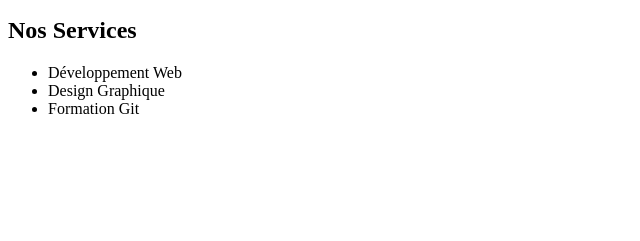
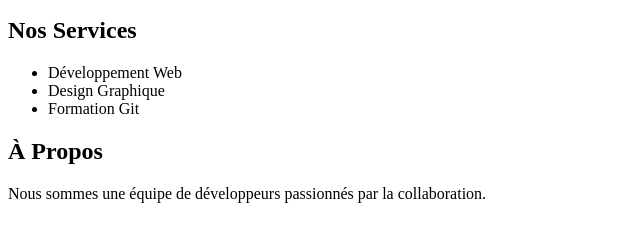
Before and after one commit to Mouha2016-575/atelier-git-collab, a plain HTML site: page index.html in a window 1280 px wide. Shown: the part 101-342 px from the top of the page, without its empty margins (0-640 px from the left). Drawn offline with Linux system fonts and the light colour scheme.

Commit message:
Ajout de la section About

```diff
--- a/index.html
+++ b/index.html
@@ -20,6 +20,10 @@
             <li>Formation Git</li>
         </ul>
     </section>
+    <section id="about">
+        <h2>À Propos</h2>
+        <p>Nous sommes une équipe de développeurs passionnés par la collaboration.</p>
+    </section>
 </body>
 
 </html>
```
